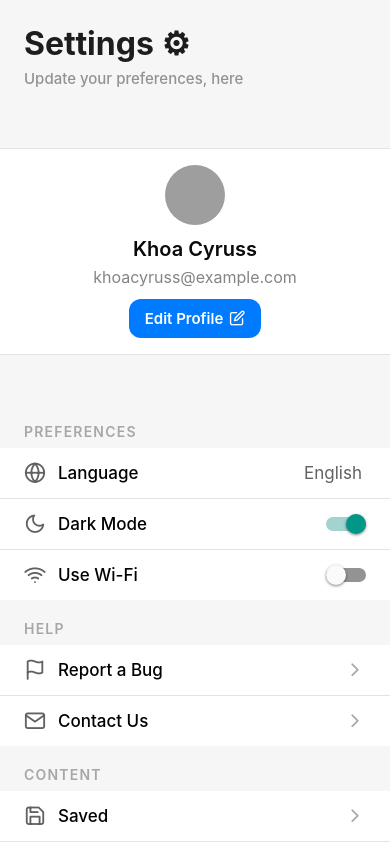
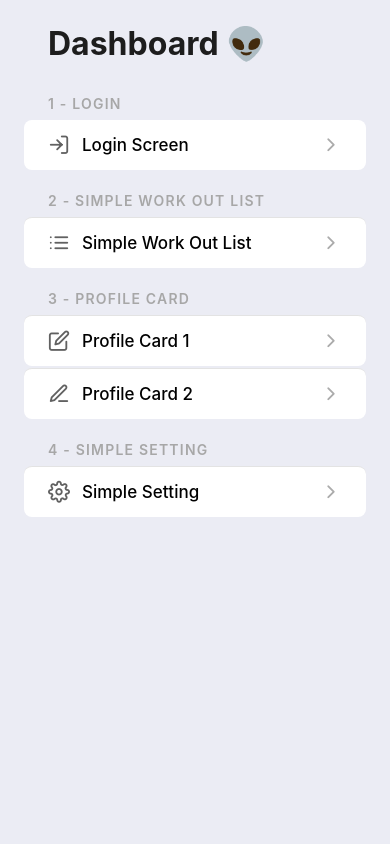
Before and after one commit to dinhdangkhoa0201/withframe-tutorial, a React Native app: screen / in a window 390 px wide. Built offline with nearby package versions, Linux system fonts and the light colour scheme; grey boxes are pictures that could not be loaded.

Commit message:
dev: add navigation to dashboard

```diff
--- a/App.js
+++ b/App.js
@@ -1,10 +1,24 @@
-import Dashboard from "./src/screens/0-dashboard/Dashboard";
-import SimpleSetting from "./src/screens/4-simplesetting/SimpleSetting";
+import React from "react";
+import {stackNavigatorConfig} from "./navigationConfig";
+import {createNativeStackNavigator} from "@react-navigation/native-stack";
+import {NavigationContainer} from "@react-navigation/native";
+
+const Stack = createNativeStackNavigator();
 
 export default function App() {
     return (
-        <>
-            <SimpleSetting/>
-        </>
-    );
+        <NavigationContainer>
+            <Stack.Navigator initialRouteName={"Dashboard"} id={"MainStack"}>
+                {
+                    stackNavigatorConfig.map((screen) => (
+                        <Stack.Screen key={screen.name}
+                                      name={screen.name}
+                                      component={screen.component}
+                                      options={screen.options}/>
+                    ))
+
+                }
+            </Stack.Navigator>
+        </NavigationContainer>
+    )
 }
--- /dev/null
+++ b/dashboard.js
@@ -0,0 +1,49 @@
+export const DASHBOARD_DATA = [
+    {
+        name: "1 - Login",
+        items: [
+            {
+                id: "login",
+                label: "Login Screen",
+                icon: "log-in",
+                navigateTo: "Login"
+            }
+        ]
+    }, {
+        name: "2 - Simple Work Out List",
+        items: [
+            {
+                id: "list",
+                label: "Simple Work Out List",
+                icon: "list",
+                navigateTo: "List"
+            }
+        ]
+    }, {
+        name: "3 - Profile Card",
+        items: [
+            {
+                id: "card1",
+                label: "Profile Card 1",
+                icon: "edit",
+                navigateTo: "Profile1"
+            },
+            {
+                id: "card2",
+                label: "Profile Card 2",
+                icon: "edit-3",
+                navigateTo: "Profile2"
+            }
+        ]
+    }, {
+        name: "4 - Simple Setting",
+        items: [
+            {
+                id: "setting",
+                label: "Simple Setting",
+                icon: "settings",
+                navigateTo: "Setting"
+            }
+        ]
+    }
+]
--- /dev/null
+++ b/navigationConfig.js
@@ -0,0 +1,40 @@
+export const stackNavigatorConfig = [
+    {
+        name: "Dashboard",
+        component: require("./src/screens/0-dashboard/Dashboard").default,
+        options: {
+            title: "WithFrame Tutorials",
+            headerShown: false
+        }
+    }, {
+        name: "Login",
+        component: require("./src/screens/1-login/Login").default,
+        options: {
+            title: "Login"
+        }
+    }, {
+        name: "List",
+        component: require("./src/screens/2-simpleworkoutlist/SimpleWorkoutList").default,
+        options: {
+            title: "Simple List"
+        }
+    }, {
+        name: "Profile1",
+        component: require("./src/screens/3-profilecard/ProfileCard1").default,
+        options: {
+            title: "Profile Card 1"
+        }
+    }, {
+        name: "Profile2",
+        component: require("./src/screens/3-profilecard/ProfileCard2").default,
+        options: {
+            title: "Profile Card 2"
+        }
+    }, {
+        name: "Setting",
+        component: require("./src/screens/4-simplesetting/SimpleSetting").default,
+        options: {
+            title: "Simple Setting"
+        }
+    }
+]
--- a/package.json
+++ b/package.json
@@ -9,10 +9,16 @@
     "web": "expo start --web"
   },
   "dependencies": {
+    "@react-navigation/native": "^7.1.17",
+    "@react-navigation/native-stack": "^7.3.25",
     "expo": "~53.0.22",
     "expo-status-bar": "~2.2.3",
+    "install": "^0.13.0",
+    "npm": "^11.5.2",
     "react": "19.0.0",
     "react-native": "0.79.6",
+    "react-native-safe-area-context": "^5.6.1",
+    "react-native-screens": "^4.15.4",
     "react-native-vector-icons": "^10.3.0"
   },
   "devDependencies": {
--- a/src/screens/0-dashboard/Dashboard.js
+++ b/src/screens/0-dashboard/Dashboard.js
@@ -1,78 +1,107 @@
 import React from "react";
-import {SafeAreaView, StyleSheet, Text, TouchableOpacity, View} from "react-native";
+import {SafeAreaView, ScrollView, StyleSheet, Text, TouchableOpacity, View} from "react-native";
 import Feather from "react-native-vector-icons/Feather";
+import {DASHBOARD_DATA} from "../../../dashboard";
 
-const items = [
-    {
-        name: "1 - Login"
-    }, {
-        name: "2 - Simple Work Out List"
-    }, {
-        name: "3 - Profile Card",
-        children: [
-            {name: "Profile Card 1"},
-            {name: "Profile Card 2"}
-        ]
-    }
-]
+export default function Dashboard({navigation}) {
 
-export default function Dashboard() {
     return (
         <SafeAreaView style={{flex: 1, backgroundColor: "#ebecf4"}}>
-            <View style={styles.container}>
-                <Text style={styles.title}>Dashboard 🍌</Text>
+            <ScrollView contentContainerStyle={styles.container}>
+                <View style={styles.header}>
+                    <Text style={styles.title}>Dashboard 👽</Text>
+                </View>
+
                 {
-                    items.map((item, index) => (
-                        <TouchableOpacity
-                            key={index}
-                            onPress={() => {
-                                // Handle navigation to respective screen
-                            }}>
-                            <View style={styles.card}>
-                                <Text style={styles.cardTitle}>{item.name}</Text>
+                    DASHBOARD_DATA.map(({name, items}, index) => (
+                        <View key={name} style={styles.section}>
+                            <View style={styles.sectionHeader}>
+                                <Text style={styles.sectionHeaderText}>{name}</Text>
+                            </View>
 
-                                <View style={styles.cardAction}>
-                                    <Feather name={"chevron-right"} size={16} color={"#9ca3af"}/>
-                                </View>
+                            <View style={styles.sectionBody}>
+                                {
+                                    items.map(({id, label, icon, navigateTo}) => (
+                                        <View key={id}
+                                              style={[
+                                                  styles.rowWrapper,
+                                                  index === 0 && ({borderTopWidth: 0})
+                                              ]}>
+                                            <TouchableOpacity onPress={() => {
+                                                // handle onPress
+                                                navigation.navigate(navigateTo);
+                                            }}>
+                                                <View style={styles.row}>
+                                                    <Feather name={icon} color={"#616161"} size={22}
+                                                             style={{marginRight: 12}}/>
+
+                                                    <Text style={styles.rowLabel}>{label}</Text>
+
+                                                    <View style={styles.rowSpace}></View>
+
+                                                    <Feather name={"chevron-right"} color={"#ababab"} size={22}/>
+                                                </View>
+                                            </TouchableOpacity>
+                                        </View>
+                                    ))
+                                }
                             </View>
-                        </TouchableOpacity>
+                        </View>
                     ))
                 }
-            </View>
+            </ScrollView>
         </SafeAreaView>
     )
 }
 
 const styles = StyleSheet.create({
     container: {
-        flex: 1,
         padding: 24
     },
-    title: {
-        fontSize: 24,
-        fontWeight: "700",
-        marginTop: 12,
+    header: {
+        paddingHorizontal: 24,
         marginBottom: 12
     },
-    card: {
-        paddingVertical: 14,
-        paddingHorizontal: 16,
+    title: {
+        fontSize: 32,
+        fontWeight: "700",
+        color: "#1d1d1d",
+    },
+    section: {
+        paddingTop: 12,
+    },
+    sectionHeader: {
+        paddingHorizontal: 24,
+        paddingVertical: 8,
+    },
+    sectionHeaderText: {
+        fontSize: 14,
+        fontWeight: "600",
+        color: "#a7a7a7",
+        textTransform: "uppercase",
+        letterSpacing: 1.2
+    },
+    rowWrapper: {
+        paddingLeft: 24,
+        borderTopWidth: 1,
+        borderColor: "#e3e3e3",
+        backgroundColor: "#fff",
+        borderRadius: 8,
+        marginBottom: 2
+    },
+    row: {
+        height: 50,
         flexDirection: "row",
         alignItems: "center",
         justifyContent: "flex-start",
-        borderTopWidth: 1,
-        borderBottomWidth: 1,
-        borderColor: "#e3e3e3",
-        marginBottom: 8,
-        backgroundColor: "#fff",
-        borderRadius: 8
+        paddingRight: 24
     },
-    cardTitle: {
-        fontSize: 16,
-        fontWeight: "600",
+    rowLabel: {
+        fontSize: 17,
+        fontWeight: "500",
         color: "#000"
     },
-    cardAction: {
-        marginLeft: "auto"
+    rowSpace: {
+        flex: 1
     }
 })
```
Also changed, not shown: 1 other file (tests, documents, lock files or other folders).
